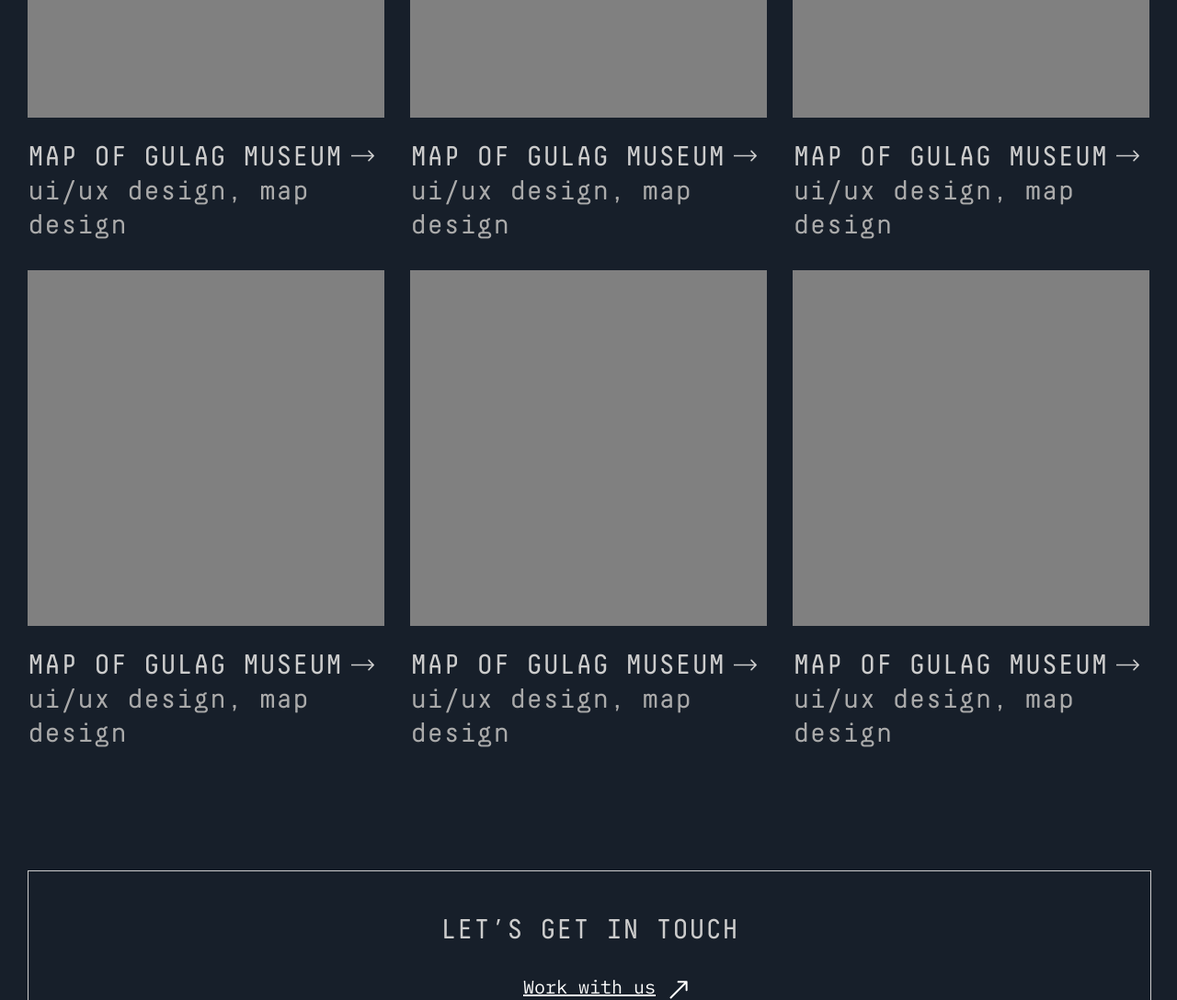
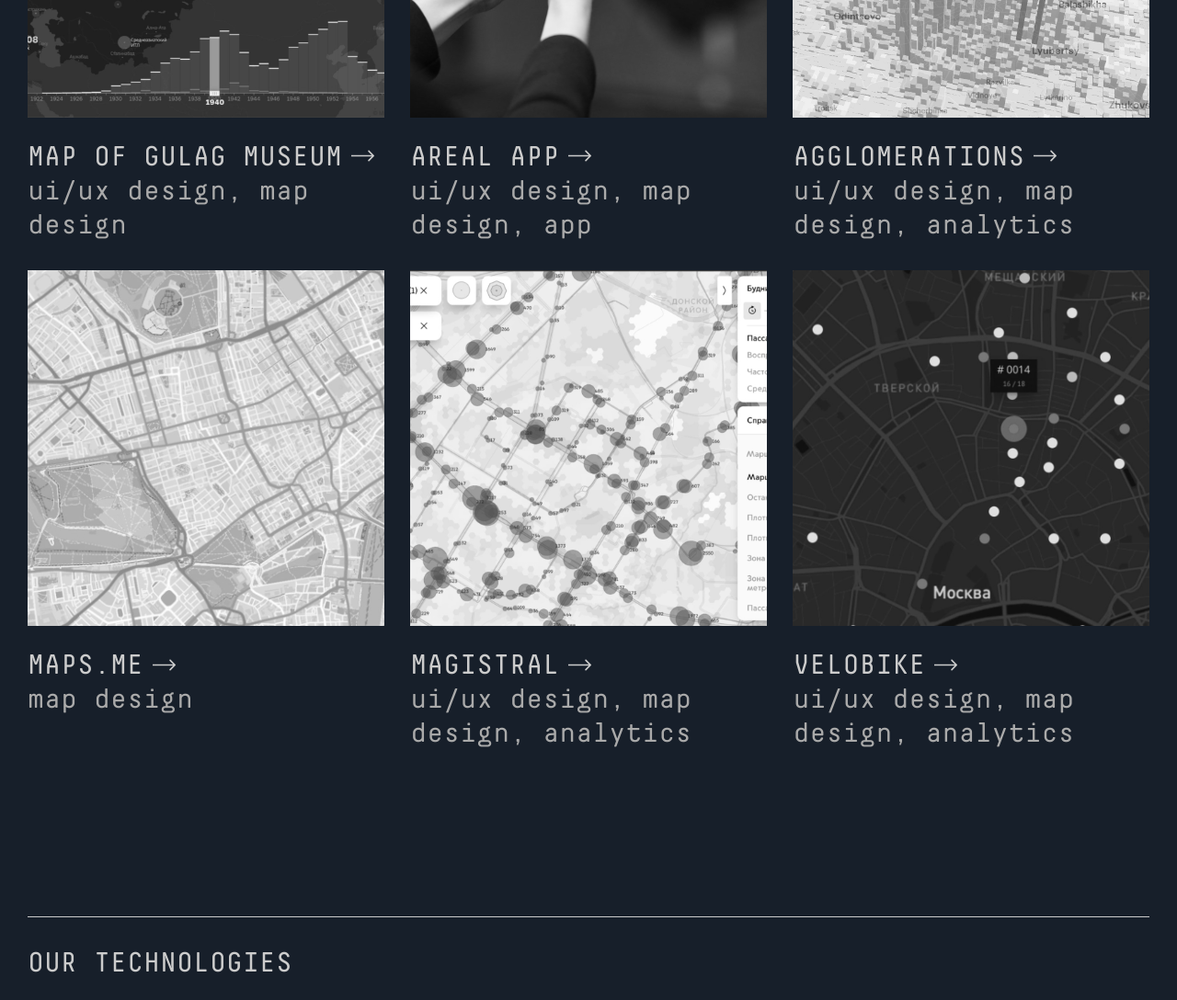
Before and after one commit to urbica/urbica.io, a Gatsby site: page /projects in a window 1280 px wide. Shown: the part 440-1528 px from the top of the page at 92% size. Built offline with nearby package versions, Linux system fonts and the light colour scheme; Gatsby itself is replaced by a stand-in of ours; a web font is replaced by a local one.

Commit message:
add projects nad technologies

```diff
--- a/src/components/Projects/Block/Container.js
+++ b/src/components/Projects/Block/Container.js
@@ -4,13 +4,24 @@
   width: calc(33% - 15px);
   height: auto;
   margin-bottom: 30px;
+  cursor: pointer;
 
   &::before {
     content: "";
     display: block;
     padding-top: 100%;
-    background: gray;
+    background: rgba(0,0,0,1) url(${({ img }) => img}) no-repeat center;
+    background-blend-mode: luminosity;
+    background-size: cover;
     cursor: pointer;
+
+    transition: background-color 0.3s;
+  }
+
+  &:hover {
+    :before {
+      background-color: rgba(255,255,255,0);
+    }
   }
 `;
 
--- a/src/components/Projects/Block/Title.js
+++ b/src/components/Projects/Block/Title.js
@@ -1,12 +1,14 @@
 import styled from 'styled-components';
+import { Link } from 'gatsby';
 
-const Container = styled.div`
+const Container = styled(Link)`
   display: flex;
   position: relative;
   font-size: 30px;
   line-height: 37px;
   text-transform: uppercase;
   padding-top: 25px;
+  text-decoration: none;
 
   align-items: center;
 
--- a/src/components/Projects/Block/index.js
+++ b/src/components/Projects/Block/index.js
@@ -1,16 +1,35 @@
 import React from 'react';
+import PropTypes from 'prop-types';
 
 import Container from './Container';
 import Title from './Title';
 import Text from './Text';
 import Arrow from './Arrow';
 
-export default () => (
-  <Container>
-    <Title>
-      MAP OF GULAG MUSEUM
-      <Arrow />
-    </Title>
-    <Text>UI/UX design, map design</Text>
-  </Container>
-);
+const Block = (props) => {
+  const {
+    title,
+    description,
+    img,
+    url,
+  } = props;
+
+  return (
+    <Container img={img}>
+      <Title to={url}>
+        {title}
+        <Arrow />
+      </Title>
+      <Text>{description}</Text>
+    </Container>
+  );
+};
+
+Block.propTypes = {
+  title: PropTypes.string.isRequired,
+  description: PropTypes.string.isRequired,
+  img: PropTypes.string.isRequired,
+  url: PropTypes.string.isRequired,
+};
+
+export default Block;
--- a/src/components/Projects/index.js
+++ b/src/components/Projects/index.js
@@ -7,6 +7,9 @@
 import Content from './Content';
 import Block from './Block';
 
+import projects from '../../configs/projects';
+import technologies from '../../configs/technologies';
+
 export default () => (
   <Container>
     <Wrap style={{ paddingTop: 30 }} disableBorder>
@@ -14,12 +17,33 @@
         Selected projects
       </Title>
       <Content>
-        <Block />
-        <Block />
-        <Block />
-        <Block />
-        <Block />
-        <Block />
+        {
+          projects.map(item => (
+            <Block
+              title={item.title}
+              description={item.description}
+              img={item.img}
+              url={item.url}
+            />
+          ))
+        }
+      </Content>
+    </Wrap>
+    <Wrap style={{ paddingTop: 30 }}>
+      <Title>
+        OUR TECHNOLOGIES
+      </Title>
+      <Content>
+        {
+          technologies.map(item => (
+            <Block
+              title={item.title}
+              description={item.description}
+              img={item.img}
+              url={item.url}
+            />
+          ))
+        }
       </Content>
       <GetInTouchBlock />
     </Wrap>
--- /dev/null
+++ b/src/configs/projects.js
@@ -0,0 +1,45 @@
+import gulag from '../assets/images/projects/gulag.jpg';
+import arial from '../assets/images/projects/arial.jpeg';
+import muf from '../assets/images/projects/muf.jpg';
+import mapsme from '../assets/images/projects/mapsme.jpg';
+import magistral from '../assets/images/projects/magistral.jpg';
+import velobike from '../assets/images/projects/velobike.jpg';
+
+export default [
+  {
+    title: 'MAP OF GULAG MUSEUM',
+    description: 'UI/UX design, map design',
+    url: '/',
+    img: gulag,
+  },
+  {
+    title: 'AReal APP',
+    description: 'UI/UX design, map design, app',
+    url: '/',
+    img: arial,
+  },
+  {
+    title: 'Agglomerations',
+    description: 'UI/UX design, map design, analytics',
+    url: '/',
+    img: muf,
+  },
+  {
+    title: 'Maps.me',
+    description: 'map design',
+    url: '/',
+    img: mapsme,
+  },
+  {
+    title: 'Magistral',
+    description: 'UI/UX design, map design, analytics',
+    url: '/',
+    img: magistral,
+  },
+  {
+    title: 'Velobike',
+    description: 'UI/UX design, map design, analytics',
+    url: '/',
+    img: velobike,
+  },
+];
--- /dev/null
+++ b/src/configs/technologies.js
@@ -0,0 +1,24 @@
+import galton from '../assets/images/technologies/galton.jpg';
+import map from '../assets/images/technologies/map-gl.png';
+import martin from '../assets/images/technologies/martin.jpg';
+
+export default [
+  {
+    title: 'galton',
+    description: 'development',
+    url: '/',
+    img: galton,
+  },
+  {
+    title: 'martin',
+    description: 'development',
+    url: '/',
+    img: martin,
+  },
+  {
+    title: 'REACT MAP GL',
+    description: 'development',
+    url: '/',
+    img: map,
+  },
+];
```
Also changed, not shown: src/assets/images/projects/arial.jpeg (added), src/assets/images/projects/gulag.jpg (added), src/assets/images/projects/magistral.jpg (added), src/assets/images/projects/mapsme.jpg (added), src/assets/images/projects/muf.jpg (added), src/assets/images/projects/velobike.jpg (added), src/assets/images/technologies/galton.jpg (added), src/assets/images/technologies/map-gl.png (added), src/assets/images/technologies/martin.jpg (added).
